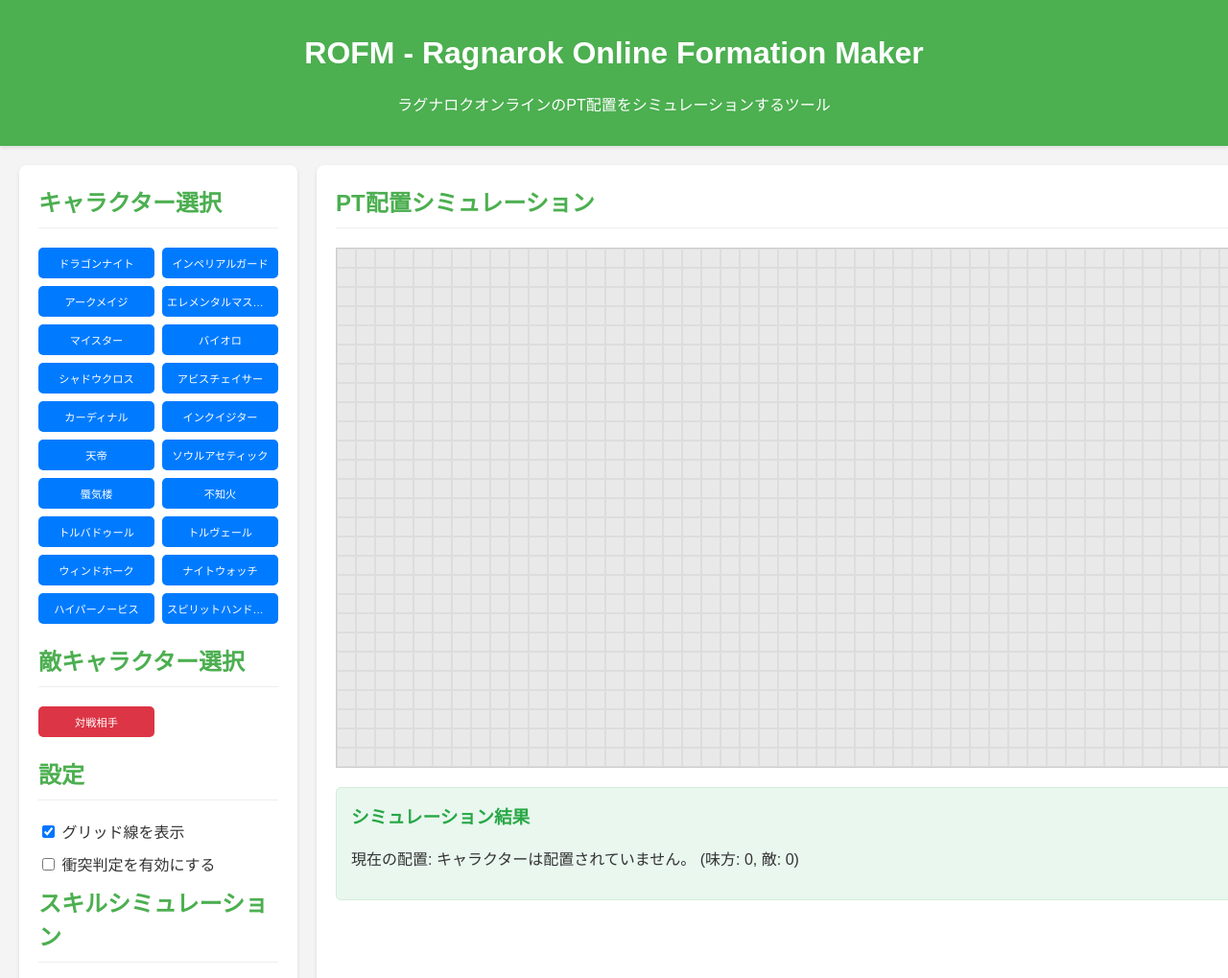
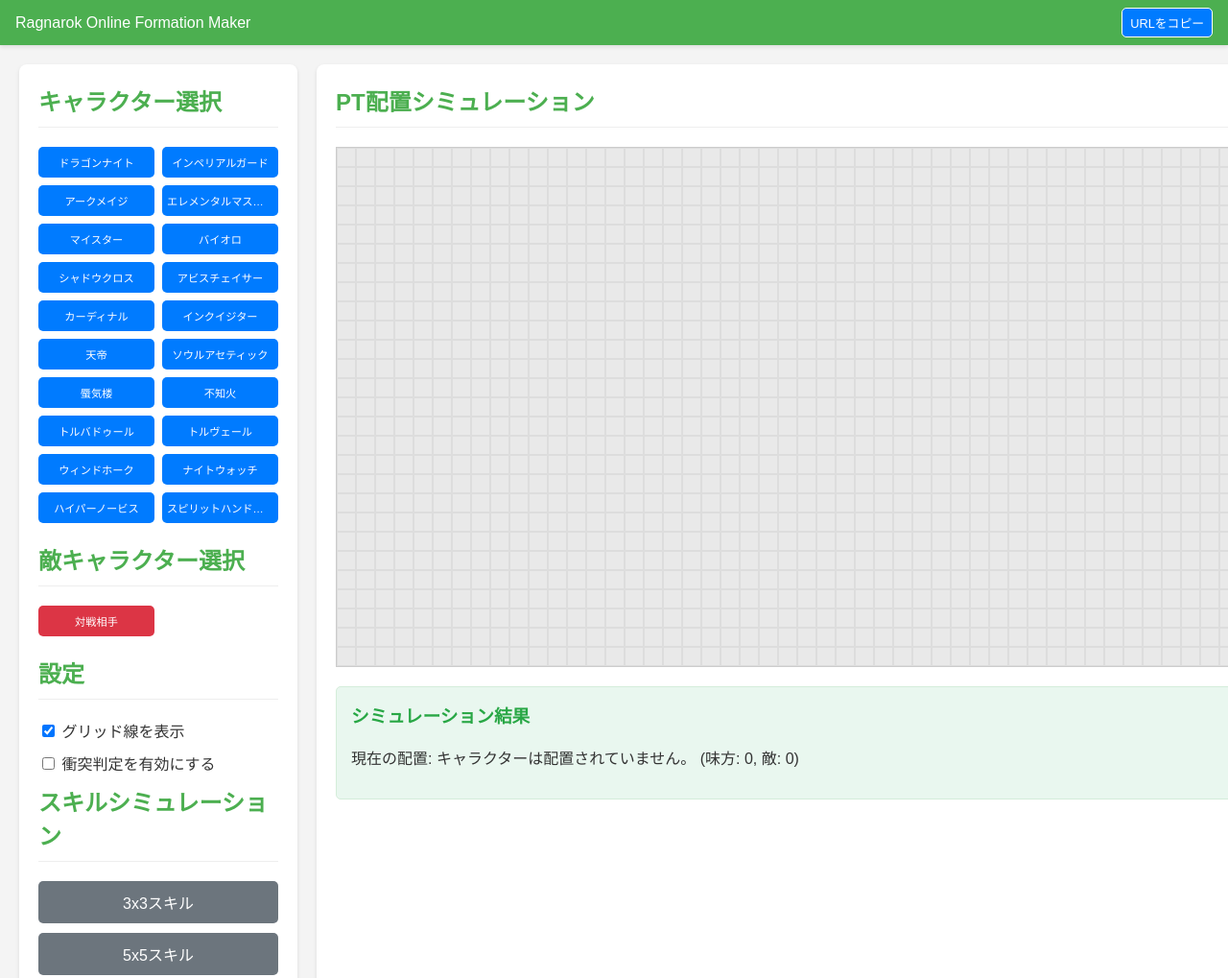
Before and after one commit to usachoco/rofm, a website with bundled scripts: page index.html in a window 1280 px wide. Shown: the top 1019 px of the page at 96% size. Built offline with nearby package versions, Linux system fonts and the light colour scheme.

Commit message:
セーブ機能を整理

```diff
--- a/css/style.css
+++ b/css/style.css
@@ -12,9 +12,36 @@
 header {
     background-color: #4CAF50;
     color: white;
-    padding: 1em 0;
-    text-align: center;
+    padding: 0.5em 1em; /* 左右にパディングを追加 */
     box-shadow: 0 2px 4px rgba(0,0,0,0.1);
+    display: flex; /* ヘッダーコンテナをflexにする */
+    align-items: center; /* アイテムを垂直方向中央揃え */
+    justify-content: space-between; /* アイテムを両端に配置 */
+}
+
+.header-content {
+    display: flex;
+    align-items: center;
+    justify-content: space-between;
+    width: 100%;
+}
+
+/* URLコピーボタンのスタイル */
+#copy-url-button {
+    background-color: #007bff;
+    color: white;
+    padding: 5px 8px; /* ボタンのパディング */
+    border: 1px white solid;
+    border-radius: 5px;
+    cursor: pointer;
+    font-size: 0.8em; /* フォントサイズを調整 */
+    transition: background-color 0.2s;
+    white-space: nowrap; /* テキストの折り返しを防ぐ */
+    margin-left: auto; /* 右端に配置 */
+}
+
+#copy-url-button:hover {
+    background-color: #0056b3; /* ホバー時の色 */
 }
 
 main {
--- a/index.html
+++ b/index.html
@@ -8,8 +8,10 @@
 </head>
 <body>
     <header>
-        <h1>ROFM - Ragnarok Online Formation Maker</h1>
-        <p>ラグナロクオンラインのPT配置をシミュレーションするツール</p>
+        <div class="header-content">
+            <span>Ragnarok Online Formation Maker</span>
+            <button id="copy-url-button">URLをコピー</button>
+        </div>
     </header>
 
     <main>
@@ -32,10 +34,6 @@
             </div>
             <h2>データ共有</h2>
             <div class="data-sharing">
-                <button id="export-data">配置をエクスポート</button>
-                     <textarea id="import-data-input" placeholder="ここにインポートデータを貼り付けてください" rows="4"></textarea>
-                     <button id="import-data-button">配置をインポート</button>
-                     <button id="copy-url-button">URLをコピー</button>
                  </div>
                  <button id="reset-formation">配置をリセット</button>
         </aside>
--- a/js/main.js
+++ b/js/main.js
@@ -40,16 +40,13 @@
     const characterButtons = document.querySelectorAll('.char-btn');
 
     // UI要素をまとめて渡す
-    setupUI({
+        setupUI({
         formationGrid,
         showGridLinesCheckbox,
         enableCollisionCheckbox,
         resetFormationButton,
         characterButtons, // 更新されたcharacterButtonsを渡す
         resultText,
-        exportDataButton,
-        importDataInput,
-        importDataButton,
         copyUrlButton,
         skillButtons
     });
--- a/js/ui.js
+++ b/js/ui.js
@@ -29,12 +29,6 @@
         resultText.textContent = '配置がリセットされました。';
     });
 
-    // データのエクスポート
-    exportDataButton.addEventListener('click', () => exportData(importDataInput, resultText));
-
-    // データのインポート
-    importDataButton.addEventListener('click', () => importData(importDataInput, formationGrid, resultText));
-
     // URLをコピー
     copyUrlButton.addEventListener('click', () => copyUrl(resultText));
 }
```
